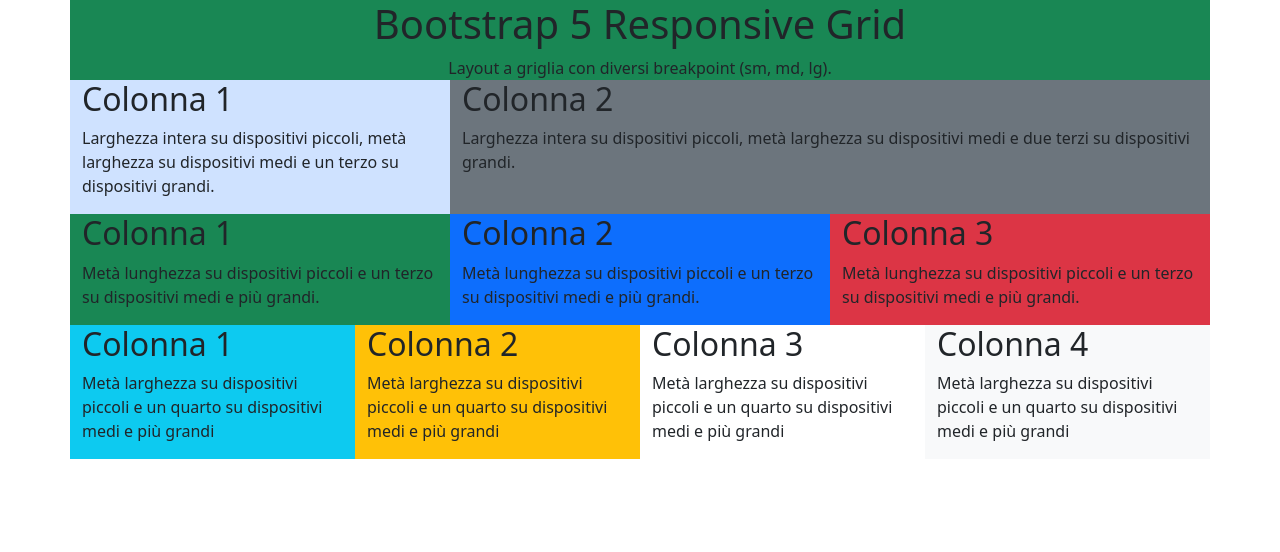
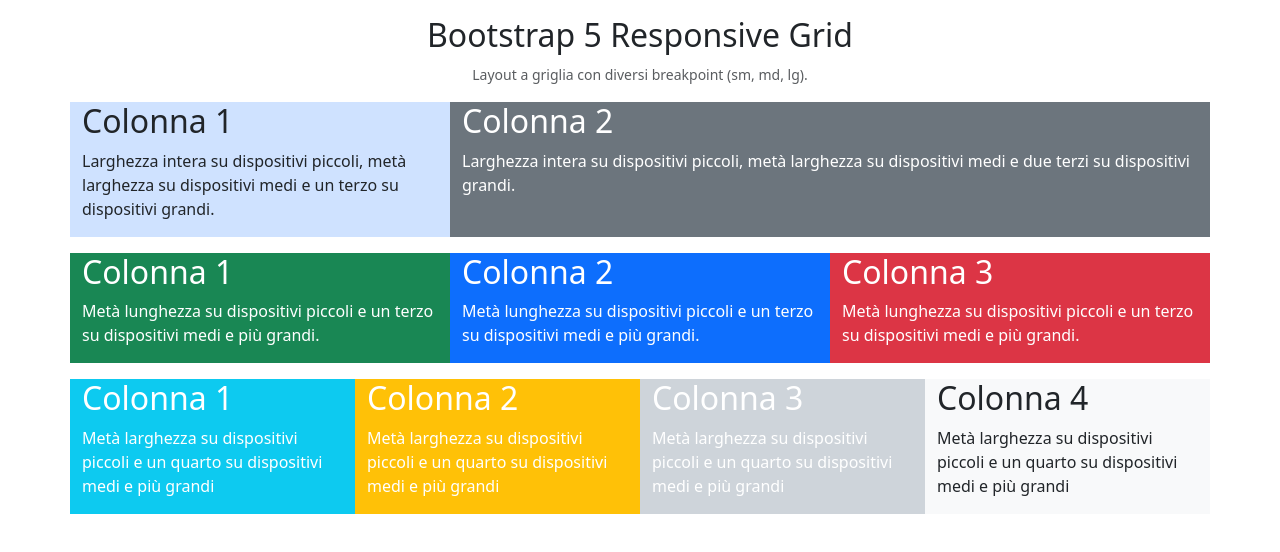
Before and after one commit to Matteo-Ciardi/htmlcss-bootstrap-layout, a plain HTML site: page index.html in a window 1280 px wide. Drawn offline with nearby package versions, Linux system fonts and the light colour scheme.

Commit message:
colorati i testi

```diff
--- a/index.html
+++ b/index.html
@@ -22,25 +22,27 @@
     <div class="container-sm">
 
         <!-- Titolo -->
-        <div class="row">
-            <div class="col text-center bg-success">
-                <h1>Bootstrap 5 Responsive Grid</h1>
-                <span>Layout a griglia con diversi breakpoint (sm, md, lg).</span>
+        <div class="row my-3">
+            <div class="col text-center">
+                <h1 class="h2">Bootstrap 5 Responsive Grid</h1>
+                <small class="text-body-secondary">Layout a griglia con diversi breakpoint (sm, md, lg).</small>
             </div>
         </div>
 
-        <div class="row">
+        <!-- Top row -->
+        <div class="row my-3">
             <div class="col-sm-12 col-md-6 col-lg-4 bg-primary-subtle">
                 <h2>Colonna 1</h2>
                 <p>Larghezza intera su dispositivi piccoli, metà larghezza su dispositivi medi e un terzo su dispositivi grandi.</p>
             </div>
-            <div class="col-sm-12 col-md-6 col-lg-8 bg-secondary">
+            <div class="col-sm-12 col-md-6 col-lg-8 text-white bg-secondary">
                 <h2>Colonna 2</h2>
                 <p>Larghezza intera su dispositivi piccoli, metà larghezza su dispositivi medi e due terzi su dispositivi grandi.</p>
             </div>
         </div>
 
-        <div class="row">
+        <!-- Mid row -->
+        <div class="row my-3 text-white">
             <div class="col-sm-6 col-md-4 col-lg-4 bg-success">
                 <h2>Colonna 1</h2>
                 <p>Metà lunghezza su dispositivi piccoli e un terzo su dispositivi medi e più grandi.</p>
@@ -55,16 +57,17 @@
             </div>
         </div>
 
-        <div class="row bg-dark">
-            <div class="col-sm-6 col-md-3 col-lg-3 bg-info">
+        <!-- Bottom row -->
+        <div class="row my-3">
+            <div class="col-sm-6 col-md-3 col-lg-3 text-white bg-info">
                 <h2>Colonna 1</h2>
                 <p>Metà larghezza su dispositivi piccoli e un quarto su dispositivi medi e più grandi</p>
             </div>
-            <div class="col-sm-6 col-md-3 col-lg-3 bg-warning">
+            <div class="col-sm-6 col-md-3 col-lg-3 text-white bg-warning">
                 <h2>Colonna 2</h2>
                 <p>Metà larghezza su dispositivi piccoli e un quarto su dispositivi medi e più grandi</p>
             </div>
-            <div class="col-sm-6 col-md-3 col-lg-3 bg-body">
+            <div class="col-sm-6 col-md-3 col-lg-3 text-white bg-dark-subtle">
                 <h2>Colonna 3</h2>
                 <p>Metà larghezza su dispositivi piccoli e un quarto su dispositivi medi e più grandi</p>
             </div>
```
